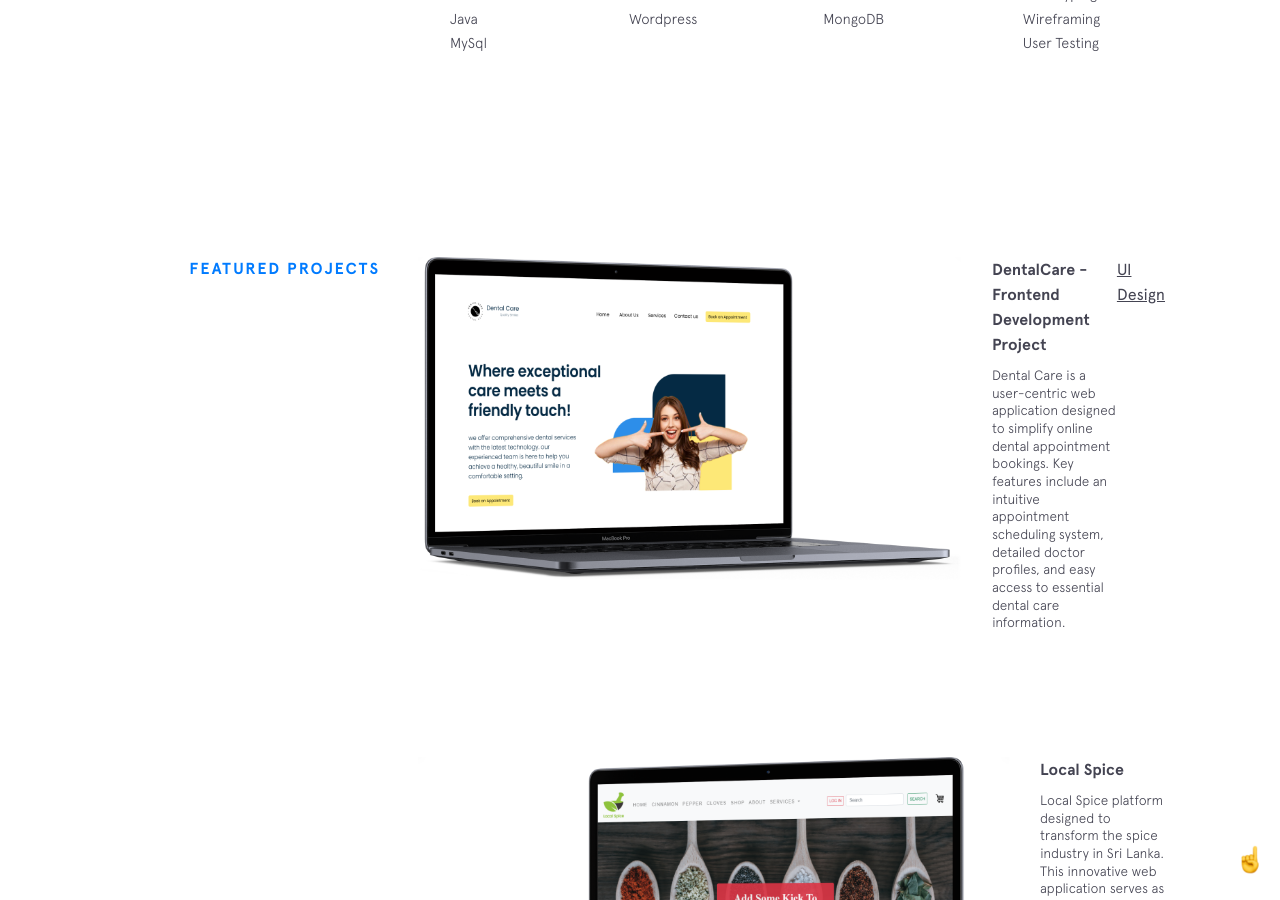
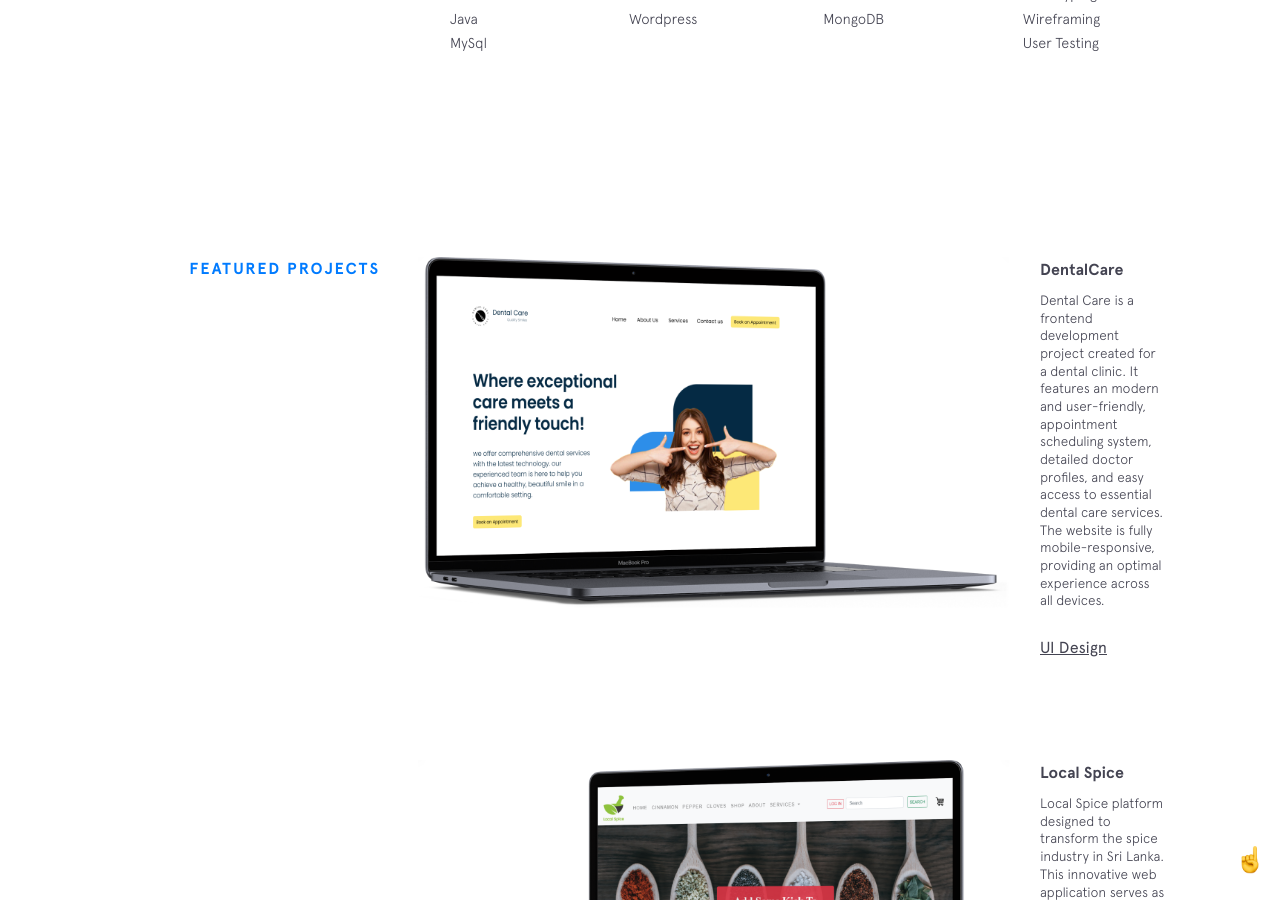
Before and after one commit to nadunsudeepa/Web-v1-Copy, a Jekyll site: the page index.html, which Jekyll copies as it is, in a window 1280 px wide and 900 px high, scrolled down 1487 px. Built offline with Jekyll 4.4.1, drawn with Linux system fonts in a browser that asks for light colours; nearby versions of some CDN libraries; some of the changed text lies outside the part shown.

Commit message:
Update index.html

```diff
--- a/index.html
+++ b/index.html
@@ -123,23 +123,24 @@
                     </figure>
                     <figcaption class="project__caption">
                         <div class="project__name">
-                            <a href="" target="_blank">DentalCare - Frontend Development Project</a>
+                            <a href="" target="_blank">DentalCare </a>
                         </div>
-                        <p>Dental Care is a user-centric web application designed to simplify online dental appointment bookings.
-                            Key features include an intuitive appointment scheduling system, detailed doctor profiles, and easy access to essential dental care information.</p>
-
+                        <p>Dental Care is a frontend development project created for a dental clinic.
+                            It features an modern and user-friendly, appointment scheduling system, detailed doctor profiles, and easy access to essential dental care services.
+                            The website is fully mobile-responsive, providing an optimal experience across all devices.</p>
+                         <div class="uidesign">
+                          <a href="https://www.figma.com/proto/JEzaQw3WT1AgsY2pF4wiRD/Untitled?page-id=0%3A1&node-id=24-1110&node-type=frame&viewport=1205%2C584%2C0.11&t=tjVRGtIlRQk1naei-1&scaling=min-zoom&content-scaling=fixed"
+                             target="_blank"
+                             style=" text-decoration: underline; font-weight: 400;">
+                             UI Design
+                          </a>
+                        </div>
 
 
                     </figcaption>
-                         <div class="uidesign">
-  <a href="https://www.figma.com/proto/JEzaQw3WT1AgsY2pF4wiRD/Untitled?page-id=0%3A1&node-id=24-1110&node-type=frame&viewport=1205%2C584%2C0.11&t=tjVRGtIlRQk1naei-1&scaling=min-zoom&content-scaling=fixed"
-     target="_blank"
-     style=" text-decoration: underline; font-weight: 400;">
-     UI Design
-  </a>
-</div>
 
-                </div>
+
+                      </div>
 
 
 
@@ -171,8 +172,8 @@
                         <div class="project__name">
                             <a href="" target="_blank">Fuaxcika</a>
                         </div>
-                        <p>Fuaxcika is an online apparel website with a focus on user-friendly design that makes shopping easy and enjoyable.
-                            The homepage is crafted with intuitive navigation, allowing users to browse clothing items, select preferences, and make purchases effortlessly.</p>
+                        <p>Fuaxcika is an online clothing store UI/UX design project. The focus was on creating a simple and user-friendly interface to make shopping easy and enjoyable.
+                            The design includes clear navigation, simple layout, and responsive features to provide a smooth shopping experience. </p>
                     </figcaption>
                 </div>
 
```
